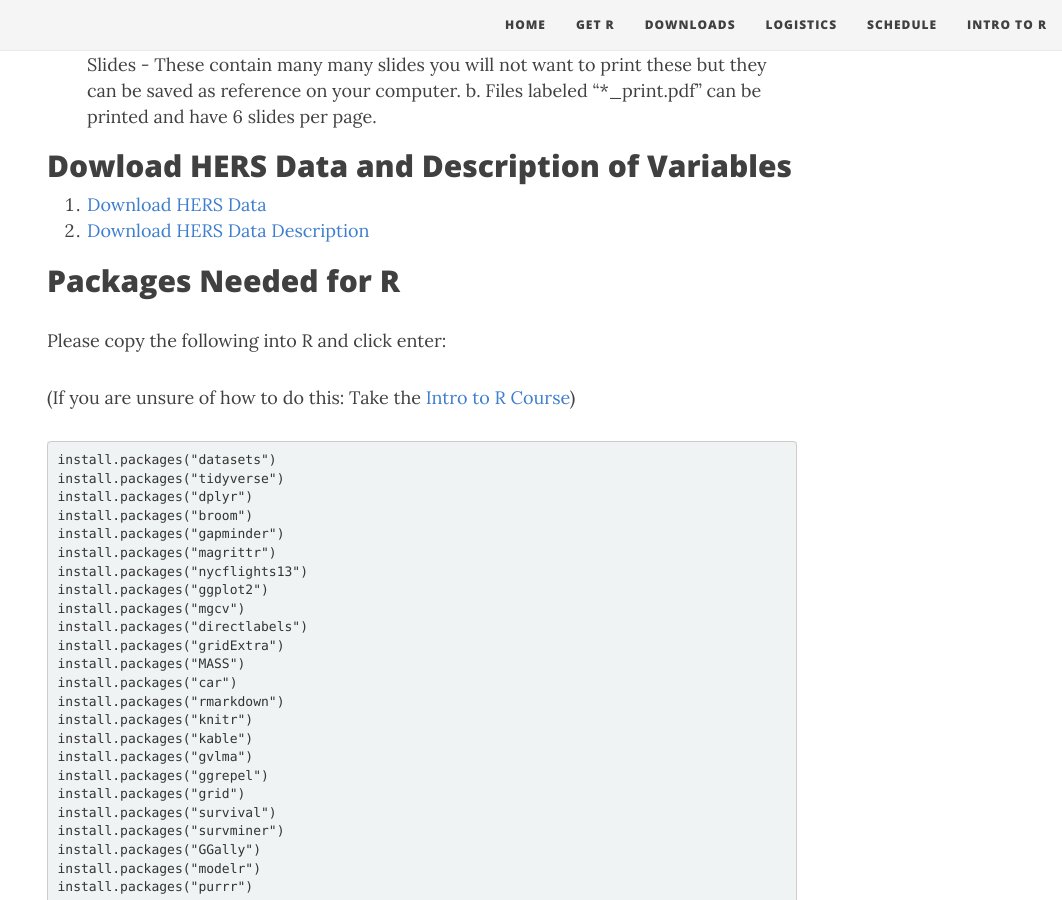
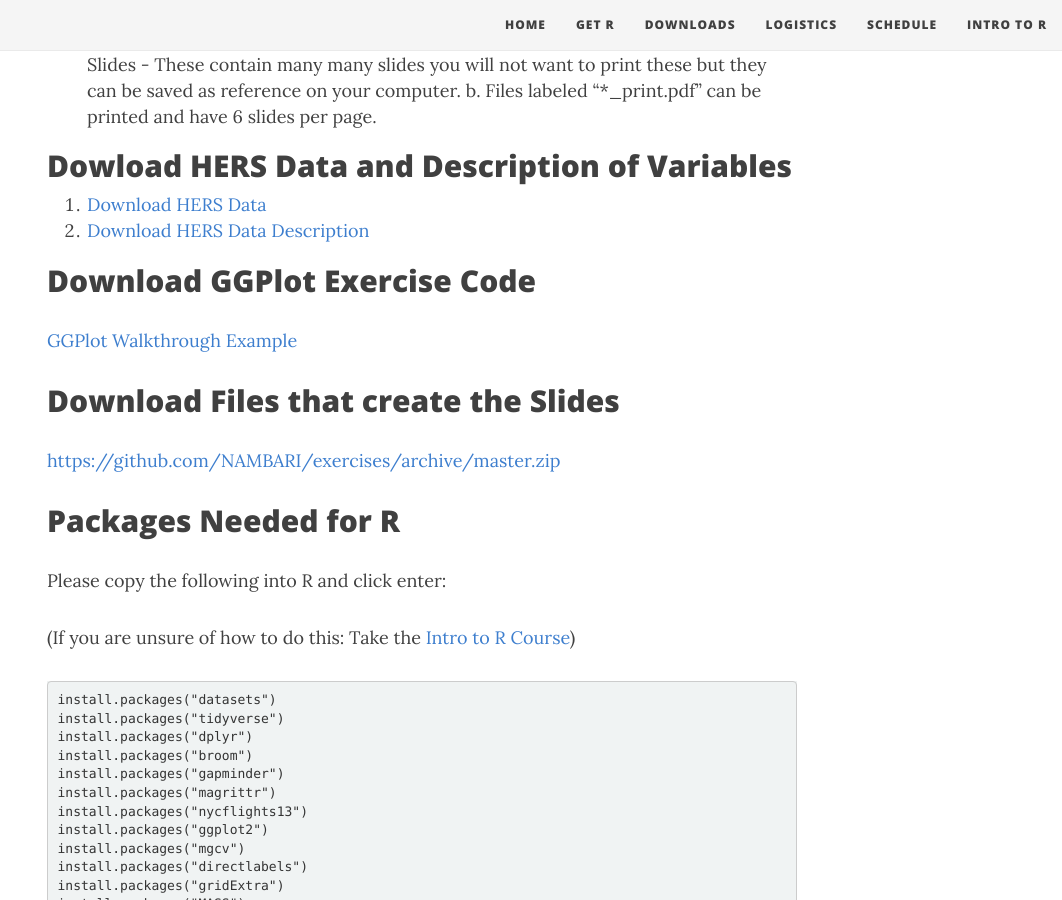
Before and after one commit to NAMBARI/nambari.github.io, a Jekyll site: the page built from downloads.md, in a window 1280 px wide and 900 px high, scrolled down 872 px. Shown: the whole window, without its empty margins (218-1280 px from the left). Built offline with Jekyll 4.4.1, drawn with Linux system fonts in a browser that asks for light colours; nearby versions of some CDN libraries.

Commit message:
added links

```diff
--- a/downloads.md
+++ b/downloads.md
@@ -58,6 +58,23 @@ We have created a series of exercises that you will be completing every day. Ple
 1. [Download HERS Data](https://github.com/NAMBARI/nambari.github.io/raw/master/HERS_PHP2610.dta)
 2. [Download HERS Data Description](https://github.com/NAMBARI/nambari.github.io/raw/master/DEFINITIONS%20FOR%20VARIABLES%20IN%20HERS%20STUDY.docx)
 
+
+
+## Download GGPlot Exercise Code
+
+[GGPlot Walkthrough Example](https://github.com/NAMBARI/nambari.github.io/raw/master/ggplot_practice.Rmd)
+
+
+
+
+
+## Download Files that create the Slides
+
+[https://github.com/NAMBARI/exercises/archive/master.zip](https://github.com/NAMBARI/notes/archive/master.zip)
+
+
+
+
 ## Packages Needed for R
 
 Please copy the following into R and click enter:
```
